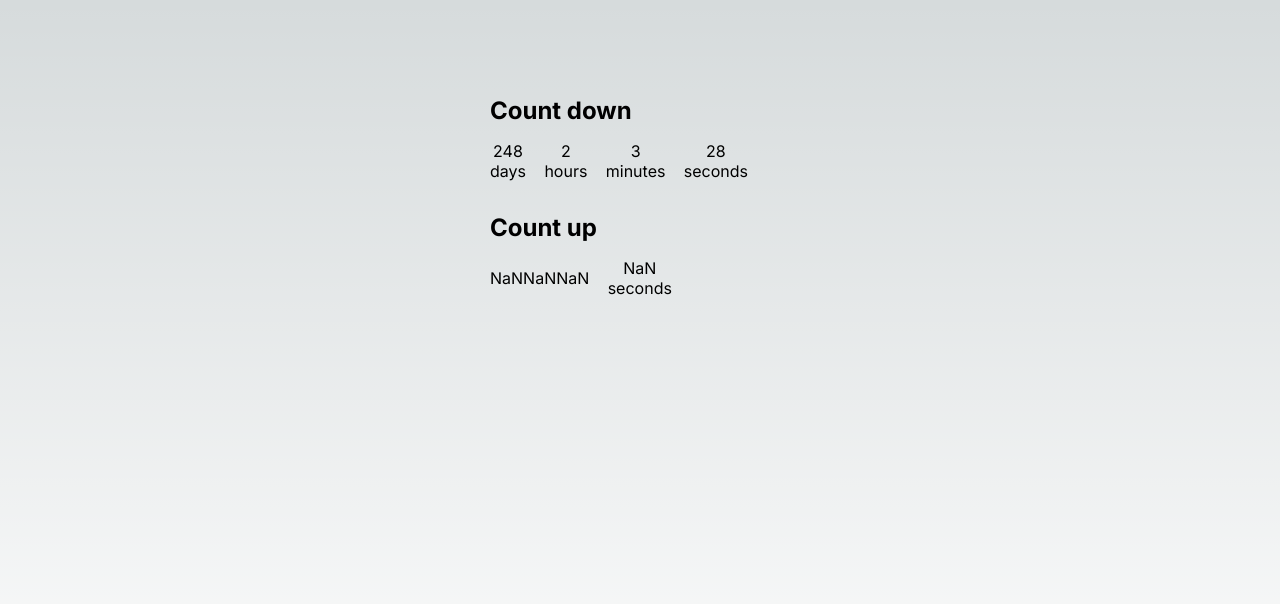
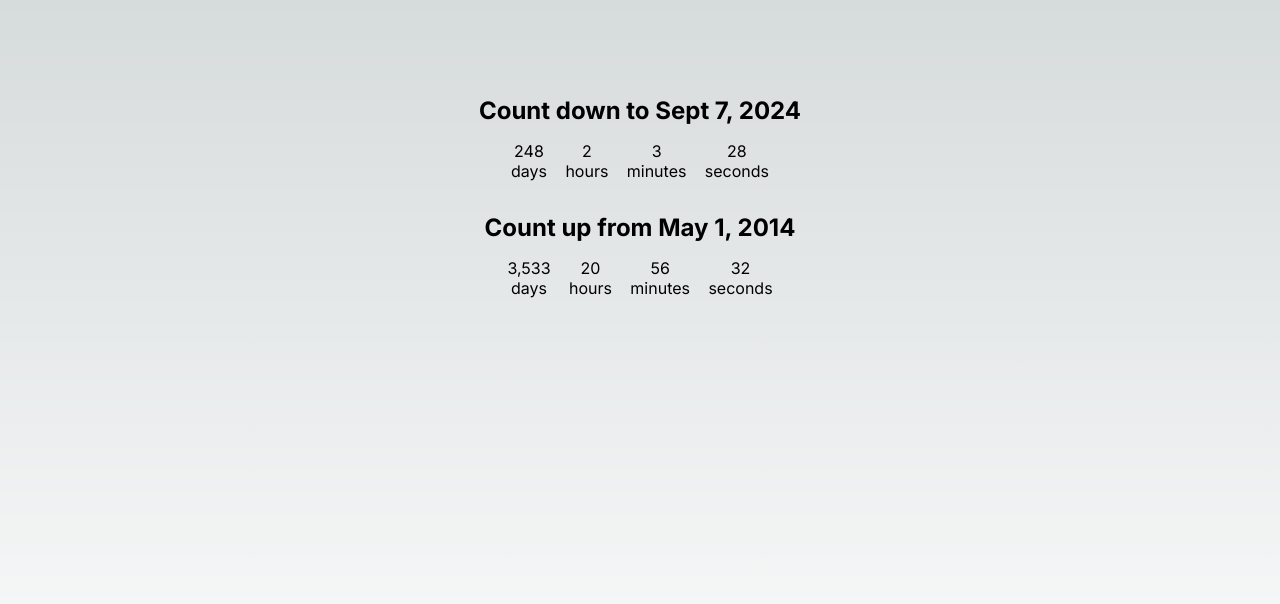
Before and after one commit to danielpowell4/nuptials, a Next.js app: page / in a window 1280 px wide. Shown: the top 604 px of the page. Built offline with nearby package versions, Linux system fonts and the light colour scheme.

Commit message:
Fixes timing issue

```diff
--- a/package.json
+++ b/package.json
@@ -9,9 +9,10 @@
     "lint": "next lint"
   },
   "dependencies": {
+    "next": "14.0.3",
     "react": "^18",
-    "react-dom": "^18",
-    "next": "14.0.3"
+    "react-aria-components": "^1.0.0",
+    "react-dom": "^18"
   },
   "devDependencies": {
     "eslint": "^8",
--- a/src/app/page.js
+++ b/src/app/page.js
@@ -1,11 +1,17 @@
-import styles from './page.module.css'
-import Countdown from '@/components/Countdown'
+import styles from "./page.module.css";
+import Countdown from "@/components/Countdown";
 
 export default function Home() {
   return (
     <main className={styles.main}>
-      <Countdown title="Count down" until={new Date("2024-09-07T23:00:00.000Z")} />
-      <Countdown title="Count up" until={new Date("2014-05-01T25:00:00.000Z")} />
+      <Countdown
+        title="Count down to Sept 7, 2024"
+        until={"2024-09-07T23:00:00.000Z"}
+      />
+      <Countdown
+        title="Count up from May 1, 2014"
+        until={"2014-05-02T00:00:00.000Z"}
+      />
     </main>
-  )
+  );
 }
--- a/src/components/Countdown.js
+++ b/src/components/Countdown.js
@@ -3,40 +3,58 @@
 import * as React from "react";
 import styles from "./Countdown.module.css";
 
+const formatCount = (count) =>
+  new Intl.NumberFormat("en-US", {
+    maximumFractionDigits: 0,
+  }).format(count);
+
 const Counter = ({ count, label }) => (
   <div className={styles.Counter}>
-    <div className="count">{count}</div>
+    <div className="count">{formatCount(count)}</div>
     <div className="label">{label}</div>
   </div>
 );
 
 const Countdown = ({ title, until }) => {
-  const [msecsLeft, setMsecsLeft] = React.useState(until - Date.now());
+  const calculateTimeLeft = () => {
+    const targetDate = new Date(until);
+    const currentDate = new Date();
+    const difference =
+      targetDate > currentDate
+        ? targetDate - currentDate
+        : currentDate - targetDate;
 
-  const secs = Math.floor(msecsLeft / 1000) % 60;
-  const mins = Math.floor(msecsLeft / (60 * 1000)) % 60;
-  const hours = Math.floor(msecsLeft / (60 * 60 * 1000)) % 24;
-  const days = Math.floor(msecsLeft / (24 * 60 * 60 * 1000));
+    return {
+      days: Math.floor(difference / (1000 * 60 * 60 * 24)),
+      hours: Math.floor((difference / (1000 * 60 * 60)) % 24),
+      minutes: Math.floor((difference / 1000 / 60) % 60),
+      seconds: Math.floor((difference / 1000) % 60),
+    };
+  };
+
+  const [timeLeft, setTimeLeft] = React.useState(calculateTimeLeft());
 
   React.useEffect(() => {
-    const timer = setInterval(() => {
-      setMsecsLeft((prev) => prev - 1000);
+    const timer = setTimeout(() => {
+      setTimeLeft(calculateTimeLeft());
     }, 1000);
-    return () => clearInterval(timer);
-  }, []);
+
+    return () => clearTimeout(timer);
+  });
 
   return (
     <div className={styles.CountdownContainer}>
-      <h2 style={{ marginBottom: '1rem' }}>{title}</h2>
+      <h2 style={{ marginBottom: "1rem" }}>{title}</h2>
       <div className={styles.Countdown}>
-        {days && <Counter count={days} label="days" />}
-        {hours && <Counter count={hours} label="hours" />}
-        {mins && <Counter count={mins} label="minutes" />}
-        <Counter count={secs} label="seconds" />
+        {timeLeft.days && <Counter count={timeLeft.days} label="days" />}
+        {timeLeft.hours && <Counter count={timeLeft.hours} label="hours" />}
+        {timeLeft.minutes && (
+          <Counter count={timeLeft.minutes} label="minutes" />
+        )}
+        <Counter count={timeLeft.seconds} label="seconds" />
       </div>
     </div>
   );
 };
 
-
 export default Countdown;
--- a/src/components/Countdown.module.css
+++ b/src/components/Countdown.module.css
@@ -10,6 +10,7 @@
   gap: 1.15rem;
   flex-flow: row wrap;
   align-items: center;
+  justify-content: center;
 }
 
 .Counter {
```
Also changed, not shown: 1 other file (tests, documents, lock files or other folders).
